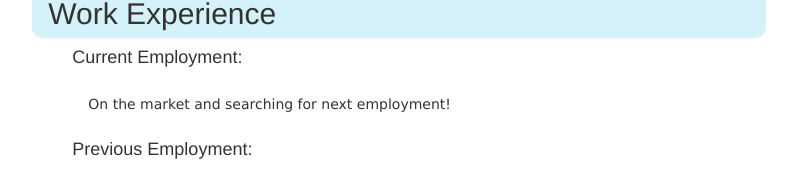
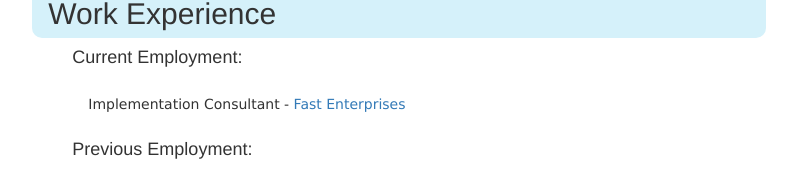
Before and after one commit to koafisher/koafisher.github.io, a plain HTML site: page index.html in a window 1280 px wide. Shown: the part 1513-1685 px from the top of the page, without its empty margins (186-983 px from the left). Drawn offline with nearby package versions, Linux system fonts and the light colour scheme.

Commit message:
more minor changes

```diff
--- a/index.html
+++ b/index.html
@@ -97,7 +97,7 @@
     <h2 id="h2.3">Work Experience</h2>
     <ul>
         <h4>Current Employment:</h4>
-	<p> On the market and searching for next employment! </p>
+	<p> Implementation Consultant - <a href="https://www.fastenterprises.com/"> Fast Enterprises </a> </p>
     </ul>
     <ul>
         <h4>Previous Employment:</h4>
```
